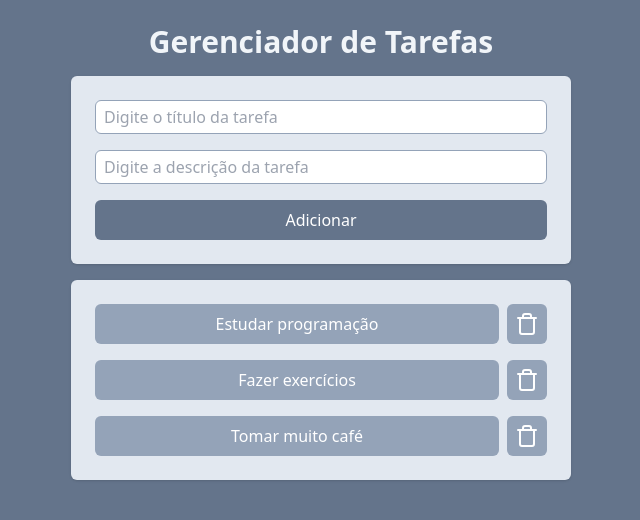
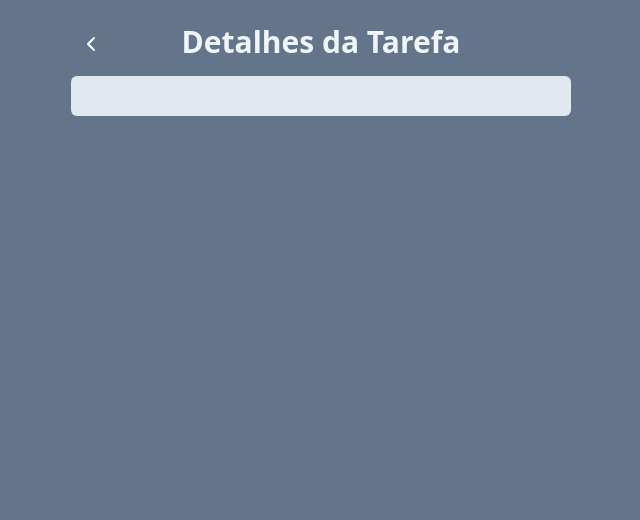
Before and after one commit to gtnasser/tasklist-react, a React (Vite) app: page /task in a window 1280 px wide. Shown: the top 520 px of the page, without its empty margins (319-959 px from the left). Built offline with nearby package versions, Linux system fonts and the light colour scheme.

Commit message:
feat: consulta tarefa

```diff
--- a/package.json
+++ b/package.json
@@ -13,6 +13,8 @@
     "lucide-react": "^0.435.0",
     "react": "^18.3.1",
     "react-dom": "^18.3.1",
+    "react-router": "^6.26.1",
+    "react-router-dom": "^6.26.1",
     "uuid": "^10.0.0"
   },
   "devDependencies": {
--- a/src/App.jsx
+++ b/src/App.jsx
@@ -8,16 +8,19 @@
     const [tasks, setTasks] = useState([{
         id: 1,
         title: "Estudar programação",
+        description: "Estudar programação para se tornar um desenvolvedor full stack",
         isCompleted: false
     },
     {
         id: 2,
         title: "Fazer exercícios",
+        description: "Fazer exercícios físicos para manter a postura correta e os músculos ativos",
         isCompleted: false
     },
     {
         id: 3,
         title: "Tomar muito café",
+        description: "Uma boa dose de cafeína vai ajudar nas longas madrugadas procurando aquele bug no código...",
         isCompleted: false
     },
     ])
--- a/src/components/Tasks.jsx
+++ b/src/components/Tasks.jsx
@@ -1,6 +1,17 @@
 import { ChevronRightIcon, TrashIcon } from "lucide-react"
+import { useNavigate } from 'react-router-dom'
 
 function Tasks({tasks, onTaskClick, onDeleteTaskClick}) {
+
+    const navigate = useNavigate()
+
+    function onSeeDetailsClick(task) {
+        const query = new URLSearchParams()
+        query.set("title", task.title)
+        query.set("description", task.description)
+        navigate(`/task?${query.toString()}`)
+    }
+
     return (
         <ul className="space-y-4 p-6 bg-slate-200 rounded-md shadow">
             {tasks.map((task) => (
@@ -8,6 +19,10 @@
                     <button
                         onClick={() => onTaskClick(task.id)}
                         className={`bg-slate-400 w-full text-white p-2 rounded-md ${task.isCompleted && "line-through"}`}>{task.title}
+                    </button>
+                    <button
+                        onClick={() => onSeeDetailsClick(task)}
+                        className="bg-slate-400 text-white p-2 rounded-md"><ChevronRightIcon />
                     </button>
                     <button
                         onClick={() => onDeleteTaskClick(task.id)}
--- a/src/main.jsx
+++ b/src/main.jsx
@@ -2,9 +2,22 @@
 import { createRoot } from 'react-dom/client'
 import App from './App.jsx'
 import './index.css'
+import { createBrowserRouter, RouterProvider } from 'react-router-dom'
+import TaskPage from './pages/TaskPage.jsx'
+
+const router = createBrowserRouter([
+  {
+    path: "/",
+    element: <App />
+  },
+  {
+    path: "/task",
+    element: <TaskPage />
+  }
+])
 
 createRoot(document.getElementById('root')).render(
   <StrictMode>
-    <App />
+    <RouterProvider router={router} />
   </StrictMode>,
 )
--- /dev/null
+++ b/src/pages/TaskPage.jsx
@@ -0,0 +1,31 @@
+import { useSearchParams, useNavigate } from 'react-router-dom'
+import { ChevronLeftIcon } from "lucide-react"
+
+
+function TaskPage() {
+
+    const [searchParams] = useSearchParams()
+    const title = searchParams.get("title")
+    const description = searchParams.get("description")
+    const navigate = useNavigate()
+    return (
+        <div className="w-screen h-screen bg-slate-500 flex justify-center p-6">
+            <div className="w-[500px] space-y-4">
+                <div className="flex justify-center relative">
+                    <button
+                    onClick={() => navigate(-1)}
+                        className="text-white p-2 rounded-md absolute left-0 top-0 bottom-0"><ChevronLeftIcon />
+                    </button>
+                    <h1 className="text-3xl text-slate-100 font-bold text-center">Detalhes da Tarefa</h1>
+                </div>
+                <div className="bg-slate-200 p-4 rounded-md">
+                    <h2 className="text-xl font-bold text-slate-600 mb-2">{title}</h2>
+                    <p className="text-slate-600">{description}</p>
+                </div>
+            </div>
+        </div>
+    )
+
+}
+
+export default TaskPage
```
Also changed, not shown: 2 other files (tests, documents, lock files or other folders).
